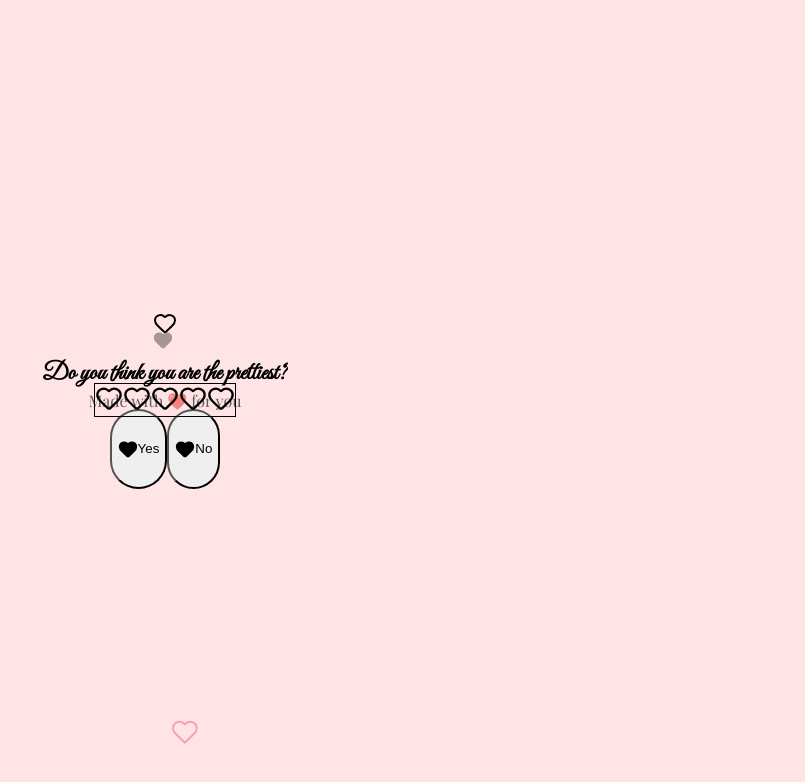
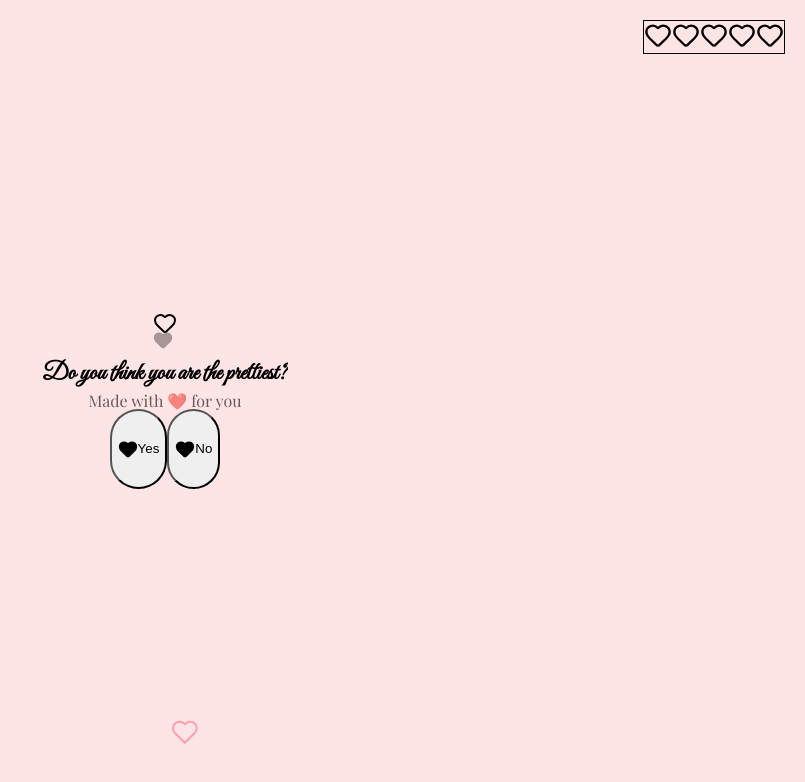
Before and after one commit to ansha-1998/birthday_fun, a React (Vite) app: page / in a window 1280 px wide. Shown: the top 782 px of the page, without its empty margins (475-1280 px from the left). Built offline with nearby package versions, Linux system fonts and the light colour scheme; a web font is replaced by a local one.

Commit message:
UI Fix: Force Heart Bar top-right with inline styles and high z-index

```diff
--- a/src/App.jsx
+++ b/src/App.jsx
@@ -16,7 +16,14 @@ const pastelGradients = [
 ];
 
 const HeartProgressBar = ({ total, filled }) => (
-  <div className="fixed top-6 right-6 z-50">
+  <div
+    className="z-[9999]"
+    style={{
+      position: 'fixed',
+      top: '20px',
+      right: '20px'
+    }}
+  >
     <div className="bg-white/30 backdrop-blur-md p-4 rounded-2xl shadow-xl border border-white/40 flex flex-row gap-2">
       {[...Array(total)].map((_, i) => (
         <div key={i} className="relative">
```
